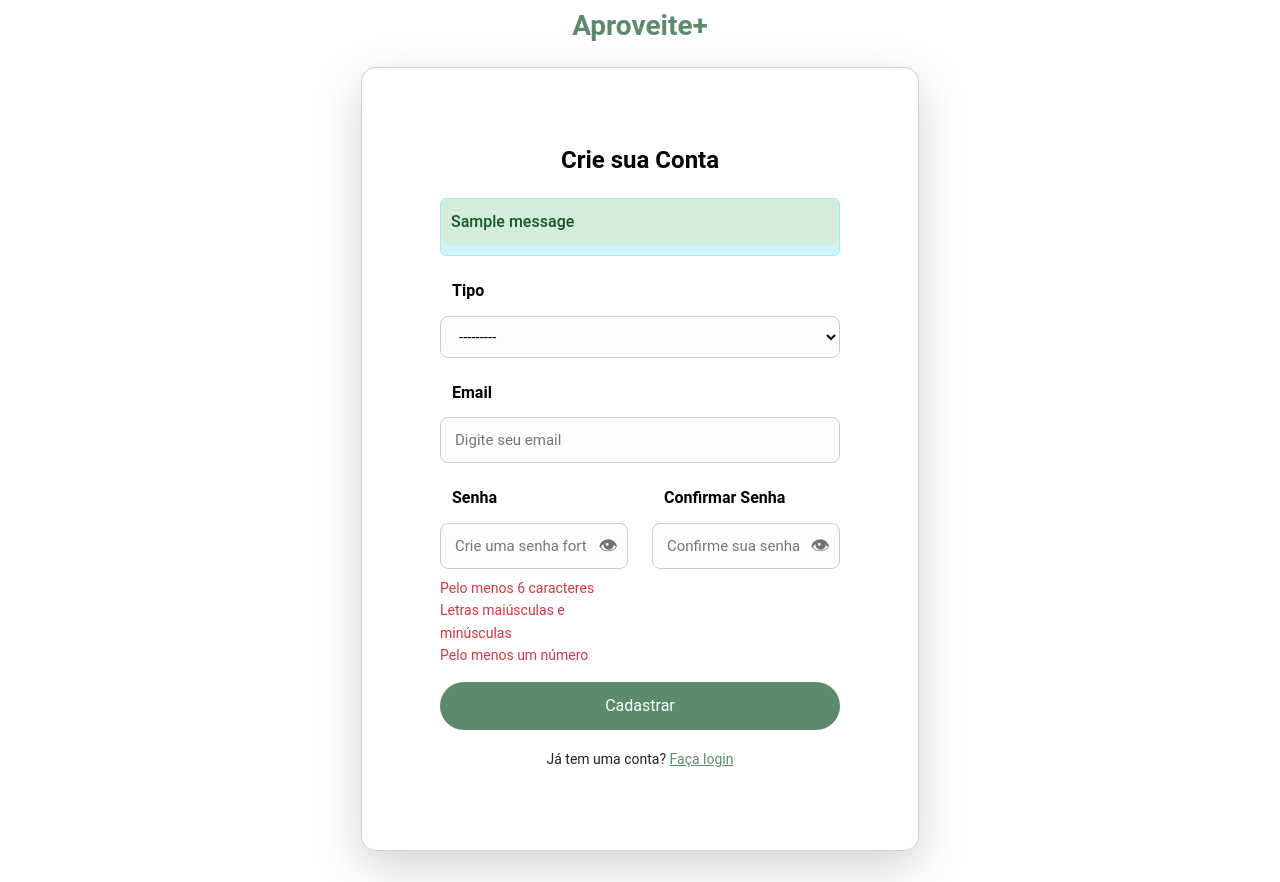
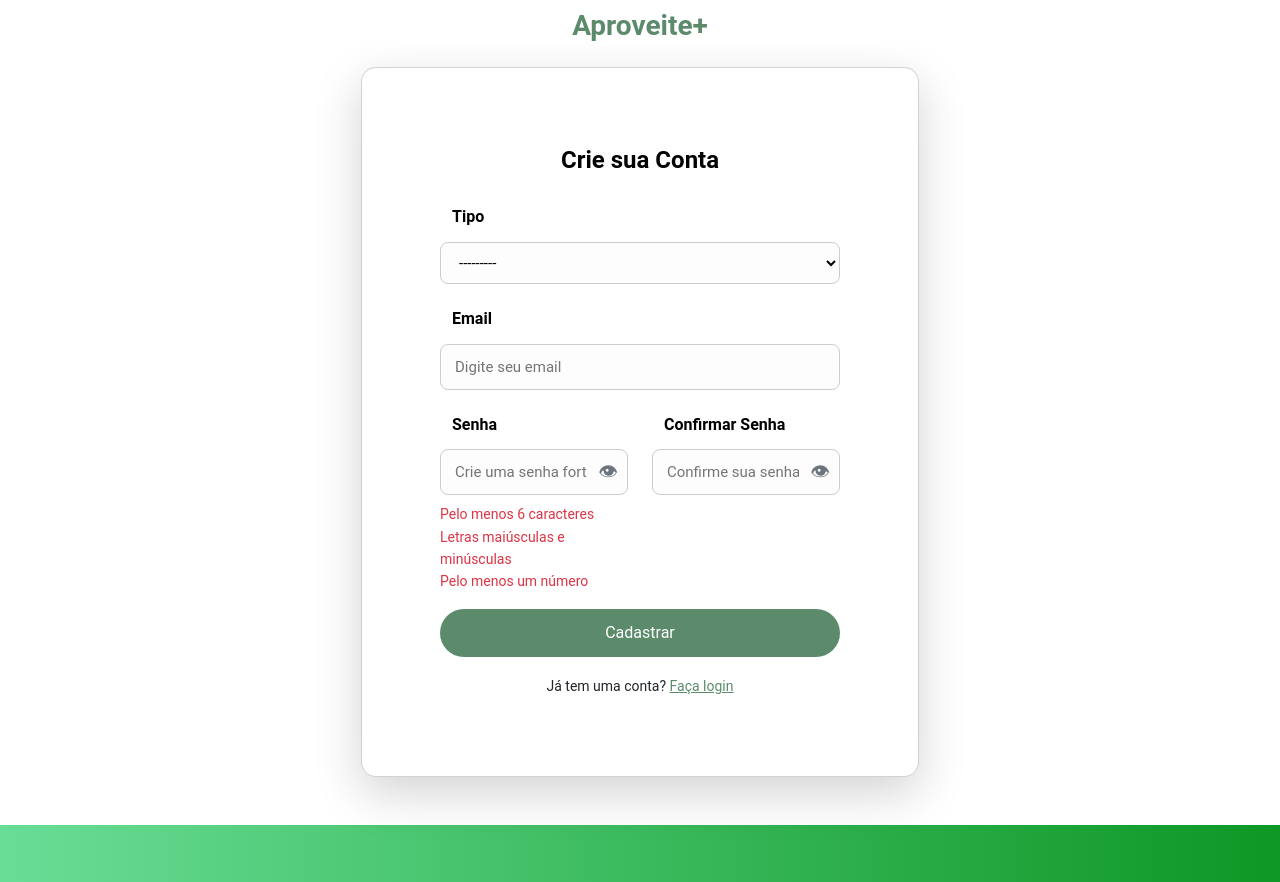
Before and after one commit to erickdevsenac/Projeto-Integrador-89-ws, a Django app: page /cadastro/ in a window 1280 px wide. Shown: the part 350-1232 px from the top of the page. Run offline with Django 5.2, Linux system fonts and the light colour scheme; tables that the repository leaves empty hold one stand-in row (values such as "Sample post"); one stand-in notice (Sample message) is shown.

Commit message:
resolves: remove alert de cadastro

```diff
--- a/core/templates/core/cadastro_step1.html
+++ b/core/templates/core/cadastro_step1.html
@@ -20,13 +20,6 @@
         <div class="caixa card shadow-lg">
           <div class="card-body p-4 p-md-5">
             <h2 class="card-title text-center mb-4">Crie sua Conta</h2>
-            {% if messages %}
-            <ul class="messages alert alert-info">
-              {% for message in messages %}
-              <li{% if message.tags %} class="{{ message.tags }}" {% endif %}>{{ message }}</li>
-                {% endfor %}
-            </ul>
-            {% endif %}
 
             <form method="post" enctype="multipart/form-data" novalidate>
               {% csrf_token %}
```
